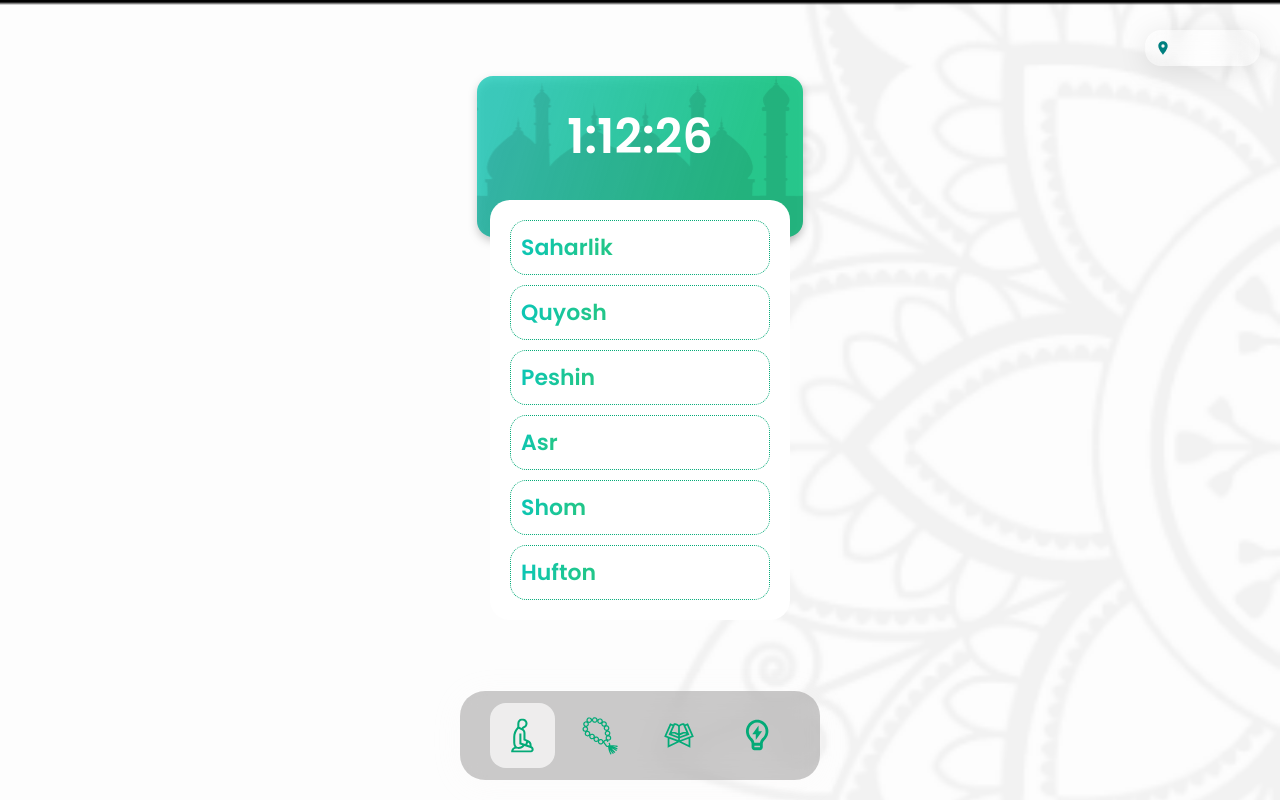
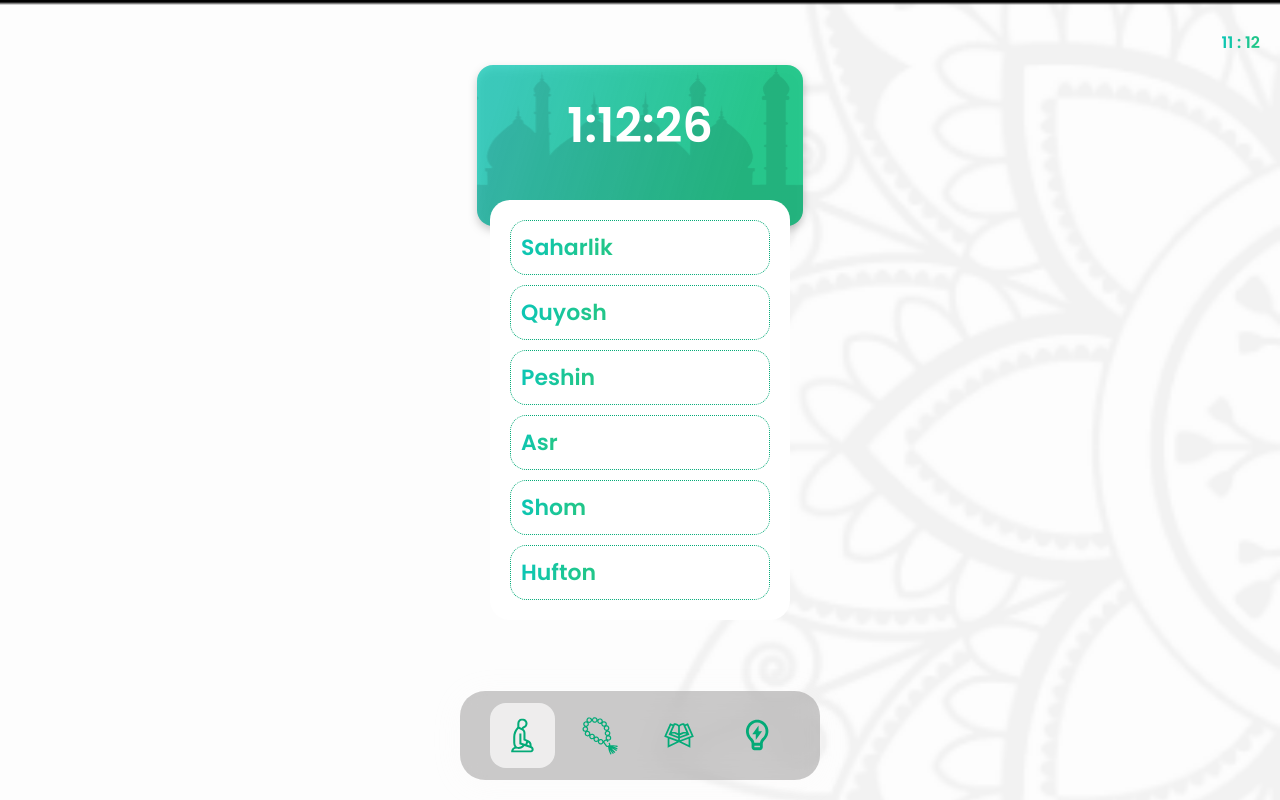
Before and after one commit to zakirovravshan/namaz.uz, a React (Create React App) app: page / in a window 1280 px wide. Built offline with nearby package versions, Linux system fonts and the light colour scheme; no server answers; a web font is replaced by a local one.

Commit message:
add audio

```diff
--- a/src/components/Audios.jsx
+++ b/src/components/Audios.jsx
@@ -1,7 +1,8 @@
 import React, { useState, useRef, useEffect } from 'react';
 import axios from 'axios';
+import play from '../assets/icons/play.svg';
 
-export const Audios = () => {
+export const Audios = ({ ayahnumber }) => {
 	const [audio, setAudio] = useState('');
 	const audioRef = useRef(null);
 
@@ -12,24 +13,19 @@ export const Audios = () => {
 	};
 
 	useEffect(() => {
-		getAudio(100);
+		getAudio(ayahnumber);
 	}, []);
 
 	const handleButtonClick = async () => {
-		console.log(audio);
-		const audioElement = audioRef.current;
-		await audioElement.addEventListener('canplay', () => {
-			audioElement.play();
-		});
+		audioRef.current.play();
 	};
 
 	return (
 		<div>
-			<h1>Пример воспроизведения звука</h1>
-			<button onClick={() => handleButtonClick()}>Воспроизвести</button>
-			<audio ref={audioRef}>
-				<source src={audio} type='audio/mpeg' />
-			</audio>
+			<button onClick={() => handleButtonClick()} className='bar__copy__button'>
+				<img src={play} alt='playbutton' width={'15px'} />
+			</button>
+			<audio ref={audioRef} src={audio} />
 		</div>
 	);
 };
--- a/src/pages/Main.js/Main.css
+++ b/src/pages/Main.js/Main.css
@@ -70,19 +70,10 @@ main {
     color: teal;
     font-family: 'Poppins', sans-serif;
     background: linear-gradient(107deg, rgb(13, 198, 180) 8.1%, rgb(33, 198, 138) 79.5%);
+
     -webkit-background-clip: text;
     -webkit-text-fill-color: transparent;
     font-family: 'Poppins', sans-serif;
-    padding: 10px;
-    border-radius: 16px;
-    border-radius: 16px;
-    box-shadow: 0 4px 30px rgba(0, 0, 0, 0.1);
-    backdrop-filter: blur(9.8px);
-    -webkit-backdrop-filter: blur(9.8px);
-    width: 115px;
-    display: flex;
-    align-items: center;
-    justify-content: space-between;
 
 }
 
--- a/src/pages/Main.js/Main.jsx
+++ b/src/pages/Main.js/Main.jsx
@@ -5,7 +5,6 @@ import { motion } from 'framer-motion';
 import moment from 'moment/moment';
 import icon from '../../assets/icons/logo192.png';
 import PrayerTimeComponent from '../../components/Timer/Timer';
-import { MdLocationOn } from 'react-icons/md';
 
 const Main = () => {
 	const currentDateTime = moment(); // Предполагаем, что время намаза передается в формате 'HH:mm'
@@ -105,7 +104,8 @@ const Main = () => {
 						<p>{prayerTime?.date}</p>
 					</div>
 					<div className='city'>
-						<MdLocationOn color='' /> <p>{prayerTime?.region}</p>
+						<p> {prayerTime?.region}</p>
+						<p className='time'>{soat}</p>
 					</div>
 				</header>
 				<main>
--- a/src/pages/Settings/Settings.jsx
+++ b/src/pages/Settings/Settings.jsx
@@ -152,7 +152,6 @@ const Settings = () => {
 				Reset All
 				<img src={redo} alt='redo' width={'20px'} />
 			</button>
-
 			<Slider className='big_box' {...settings}>
 				<div className='box'>
 					<motion.div
--- a/src/pages/Sura/Surah.jsx
+++ b/src/pages/Sura/Surah.jsx
@@ -14,6 +14,7 @@ import { VscChromeClose } from 'react-icons/vsc';
 import ReactModal from 'react-modal';
 import { Button } from '@mui/material';
 import { BiArrowBack } from 'react-icons/bi';
+import { Audios } from '../../components/Audios';
 
 export const Surah = () => {
 	const { number } = useParams();
@@ -108,13 +109,7 @@ export const Surah = () => {
 											alignItems: 'center',
 											justifyContent: 'space-between',
 										}}>
-										<button
-											className='bar__copy__button'
-											onClick={() => {
-												clipboardCopy(el.text);
-											}}>
-											<img src={play} alt='playbutton' width={'15px'} />
-										</button>
+										<Audios ayahnumber={el.number} />
 										<button
 											className='bar__copy__button'
 											onClick={() => {
```
